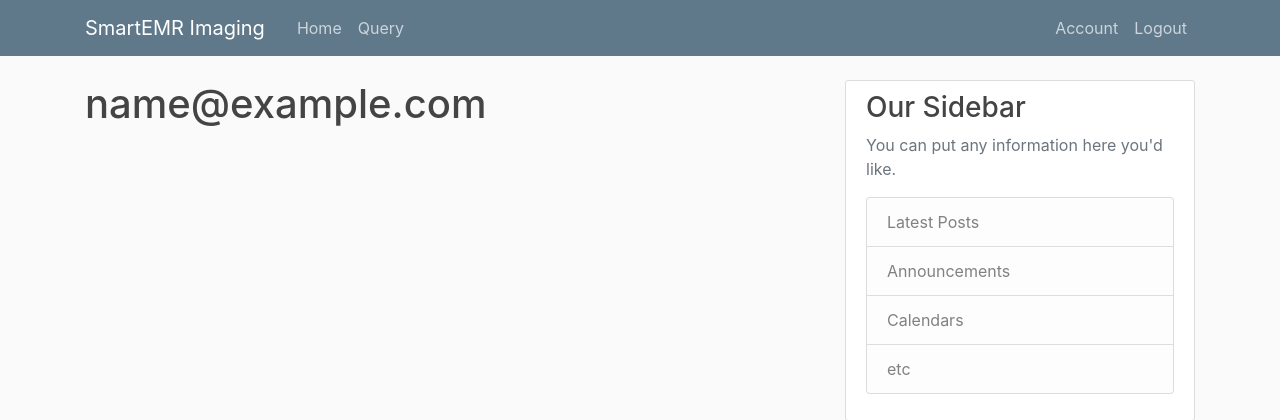
After one commit to mike-taylor99/SmartEMR_Imaging, a Flask app: page /account in a window 1280 px wide. The commit adds this page. Shown: the top 420 px of the page. Run offline with Flask 2, Linux system fonts and the light colour scheme; the visitor is signed in with stand-in values (Sample User, id 1); some libraries are stand-ins or nearby versions.

Commit message:
add user authentication

```diff
--- /dev/null
+++ b/SmartEMR_Imaging/model.py
@@ -0,0 +1,12 @@
+from flask_login import UserMixin
+from SmartEMR_Imaging import login_manager, db
+
+class User(UserMixin, db.Document):
+    meta = {'collection': 'accounts'}
+    email = db.StringField(max_length=30)
+    password = db.StringField()
+    verified = db.BooleanField()
+
+@login_manager.user_loader
+def load_user(user_id):
+    return User.objects(pk=user_id).first()
--- a/SmartEMR_Imaging/routes.py
+++ b/SmartEMR_Imaging/routes.py
@@ -1,8 +1,9 @@
-from flask import request, url_for, redirect, jsonify, render_template, flash
-from SmartEMR_Imaging import app
+from flask import request, url_for, redirect, jsonify, render_template, flash, request
 from flask_cors import cross_origin
+from flask_login import login_user, current_user, logout_user, login_required
+from SmartEMR_Imaging import app, bcrypt, mongo, query
 from SmartEMR_Imaging.forms import RegistrationForm, LoginForm
-from SmartEMR_Imaging import mongo, query
+from SmartEMR_Imaging.model import User
 import SmartEMR_Imaging.utils.monai_classifier as clf
 
 @app.route('/')
@@ -15,22 +16,40 @@
 
 @app.route("/register", methods=['GET', 'POST'])
 def register():
+    if current_user.is_authenticated:
+        return redirect(url_for('home'))
     form = RegistrationForm()
     if form.validate_on_submit():
-        flash(f'Account created for {form.username.data}!', 'success')
-        return redirect(url_for('home'))
+        hashed_password = bcrypt.generate_password_hash(form.password.data).decode('utf-8')
+        user = User(email=form.email.data, password=hashed_password, verified=False).save()
+        flash(f'Account created for {form.username.data}! An admin will verify elgibility', 'success')
+        return redirect(url_for('login'))
     return render_template('register.html', title='Register', form=form)
 
 @app.route("/login", methods=['GET', 'POST'])
 def login():
+    if current_user.is_authenticated:
+        return redirect(url_for('home'))
     form = LoginForm()
     if form.validate_on_submit():
-        if form.email.data == 'admin@smartemr.com' and form.password.data == 'password':
-            flash('You have been logged in!', 'success')
-            return redirect(url_for('home'))
+        user = User.objects(email=form.email.data).first()
+        if user and bcrypt.check_password_hash(user.password, form.password.data):
+            login_user(user, remember=form.remember.data)
+            next_page = request.args.get('next')
+            return redirect(next_page) if next_page else redirect(url_for('home'))
         else:
-            flash('Login Unsuccessful. Please check username and password', 'danger')
+            flash('Login Unsuccessful. Please check email and password', 'danger')
     return render_template('login.html', title='Login', form=form)
+
+@app.route("/logout")
+def logout():
+    logout_user()
+    return redirect(url_for('home'))
+
+@app.route("/account")
+@login_required
+def account():
+    return render_template('account.html', title='Account')
 
 # add profile and image data from index page form
 @app.route('/create', methods=['POST'])
--- /dev/null
+++ b/SmartEMR_Imaging/templates/account.html
@@ -0,0 +1,4 @@
+{% extends "layout.html" %}
+{% block content %}
+    <h1>{{ current_user.email }}</h1>
+{% endblock content %}
--- a/SmartEMR_Imaging/templates/layout.html
+++ b/SmartEMR_Imaging/templates/layout.html
@@ -31,8 +31,13 @@
                     </div>
                     <!-- Navbar Right Side -->
                     <div class="navbar-nav">
-                <a class="nav-item nav-link" href="/login">Login</a>
-                <a class="nav-item nav-link" href="/register">Register</a>
+                        {% if current_user.is_authenticated %}
+                            <a class="nav-item nav-link" href="{{ url_for('account') }}">Account</a>
+                            <a class="nav-item nav-link" href="{{ url_for('logout') }}">Logout</a>
+                        {% else %}
+                            <a class="nav-item nav-link" href="{{ url_for('login') }}">Login</a>
+                            <a class="nav-item nav-link" href="{{ url_for('register') }}">Register</a>
+                        {% endif %}
                     </div>
                 </div>
             </div>
--- a/SmartEMR_Imaging/utils/idb_queries.py
+++ b/SmartEMR_Imaging/utils/idb_queries.py
@@ -106,3 +106,6 @@
             return tag_images
         else:
             return []
+
+    def create_admin_acct(obj):
+        self.mongo.db.accounts.insert(obj)
--- a/requirements.txt
+++ b/requirements.txt
@@ -1,3 +1,4 @@
+bcrypt==3.2.0
 certifi==2020.12.5
 cffi==1.14.5
 chardet==4.0.0
@@ -6,7 +7,10 @@
 dnspython==2.1.0
 email-validator==1.1.2
 Flask==1.1.2
+Flask-Bcrypt==0.7.1
 Flask-Cors==3.0.10
+Flask-Login==0.5.0
+flask-mongoengine==1.0.0
 Flask-PyMongo==2.3.0
 Flask-WTF==0.14.3
 gunicorn==20.0.4
@@ -16,6 +20,7 @@
 Jinja2==2.11.3
 MarkupSafe==1.1.1
 monai @ git+https://github.com/Project-MONAI/MONAI@2eada01efd9ddbcf8d9befe78b6ed67ce0cb454f
+mongoengine==0.23.0
 numpy==1.20.1
 Pillow==8.1.2
 pycparser==2.20
```
Also changed, not shown: SmartEMR_Imaging/__init__.py (+11 -0 lines). Lines whose indentation alone changed are shown as unchanged.
